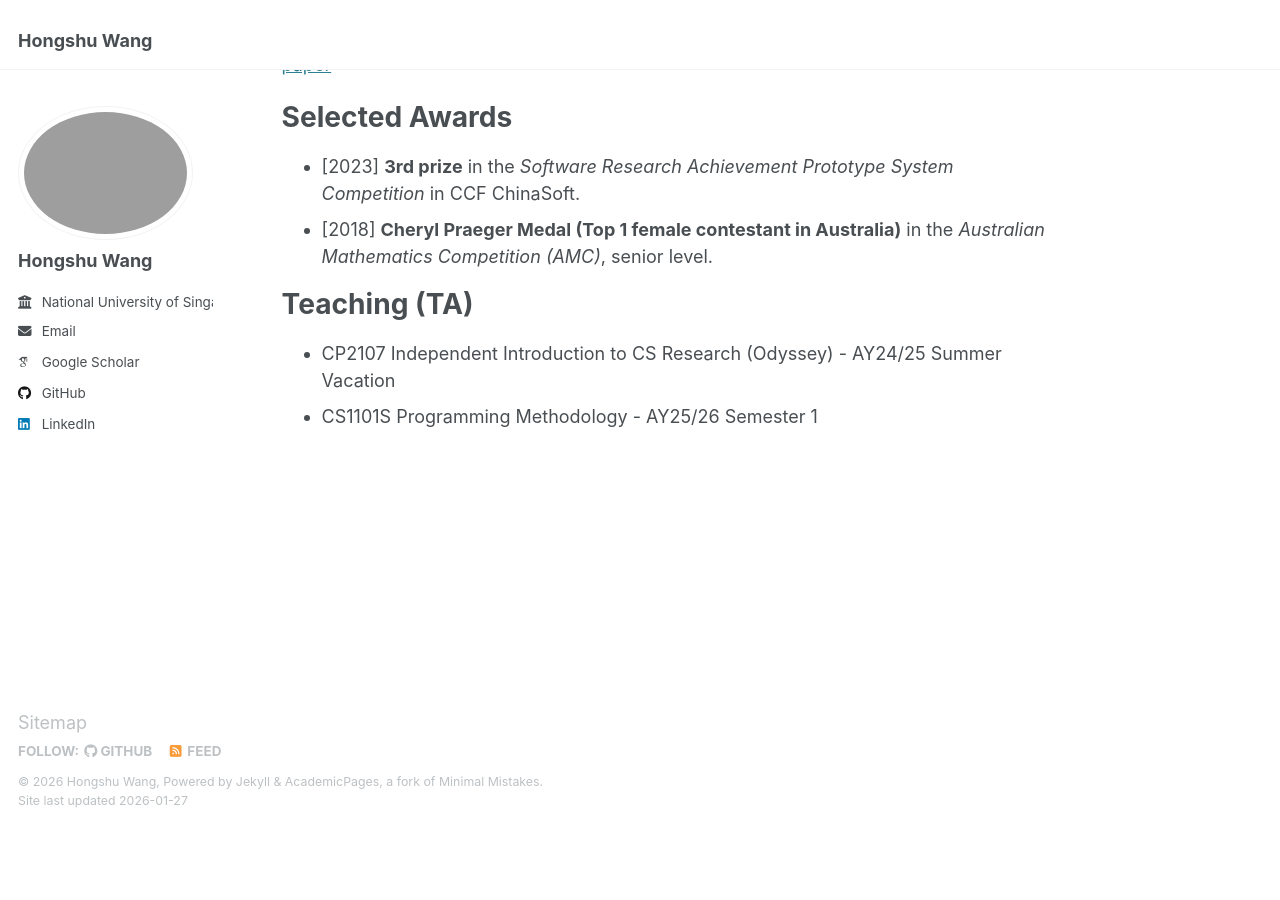
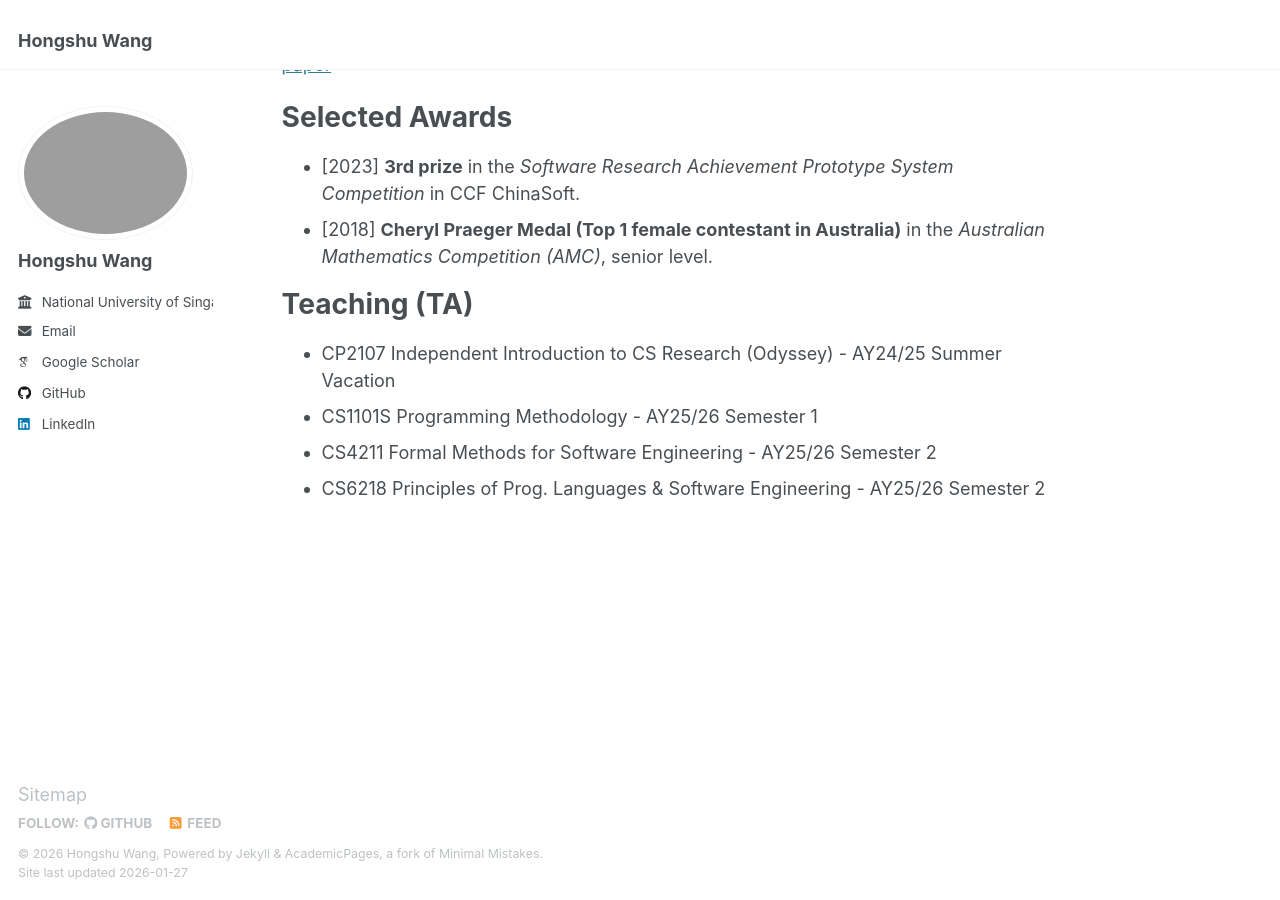
Before and after one commit to HongshuW/HongshuW.github.io, a Jekyll site: the page built from _pages/about.md, in a window 1280 px wide and 900 px high, scrolled down 568 px. Built offline with Jekyll 4.4.1, drawn with Linux system fonts in a browser that asks for light colours; some web fonts are replaced; before the commit the page ends 1396 px from its top, so only the background shows below that.

Commit message:
add courses

```diff
--- a/_pages/about.md
+++ b/_pages/about.md
@@ -32,3 +32,5 @@ Teaching (TA)
 ======
 - CP2107 Independent Introduction to CS Research (Odyssey) - AY24/25 Summer Vacation
 - CS1101S Programming Methodology - AY25/26 Semester 1
+- CS4211 Formal Methods for Software Engineering - AY25/26 Semester 2
+- CS6218 Principles of Prog. Languages & Software Engineering - AY25/26 Semester 2
```
